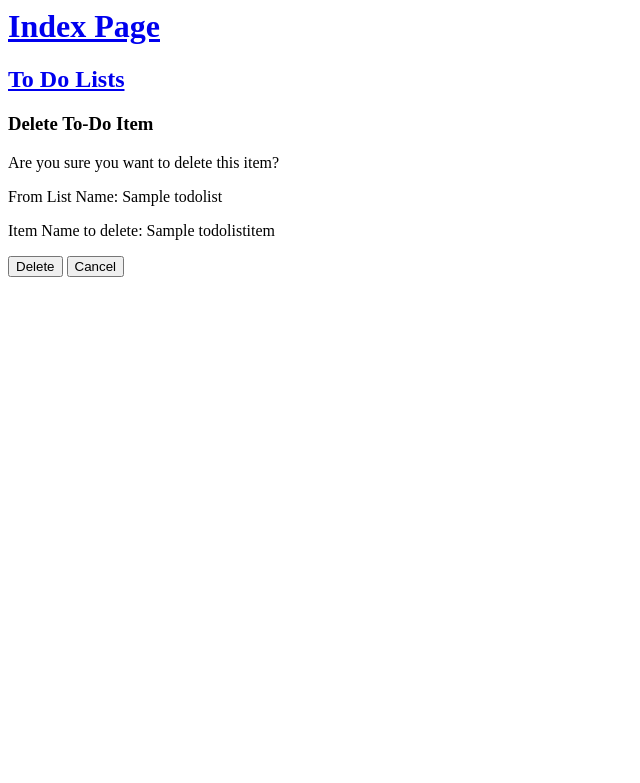
After one commit to alextfchan/planner, a Django app: page /planner/1/item/1/delete/ in a window 1280 px wide. The commit adds this page. Shown: the top 783 px of the page, without its empty margins (0-640 px from the left). Run offline with Django 5.2, Linux system fonts and the light colour scheme; tables that the repository leaves empty hold one stand-in row (values such as "Sample post").

Commit message:
Functionality for CRUD (Update, and Delete) is now working. Users can update specific items, and delete ToDo Lists, and ToDo Items

```diff
--- a/apptodolist/models.py
+++ b/apptodolist/models.py
@@ -15,9 +15,9 @@ class ToDoList(models.Model):
     list_name = models.CharField(max_length=100, unique = True)
     created_date = models.DateTimeField(auto_now_add=True)
 
-    def list_id_url(self):
+    def get_absolute_url(self):
         ''' Returns the URL for the specific ToDoList. '''
-        return reverse ('listid', args=[self.id])
+        return reverse ('list', args=[self.id])
 
     def __str__(self):
         return self.list_name
@@ -35,9 +35,9 @@ class ToDoListItem(models.Model):
     created_date = models.DateTimeField(auto_now_add=True)
     status = models.BooleanField(default=False)
 
-    def item_id_url(self):
+    def get_absolute_url(self):
         ''' Returns the URL for the specific ToDoListItem. '''
-        return reverse('itemid', args=[str(self.list_name.id), str(self.id)])
+        return reverse('item_update', args=[str(self.list_name.id), str(self.id)])
 
-    def __str__(self):
-        return f"{self.item_name}, from list: {self.list_name}"
+    # def __str__(self):
+    #     return f"{self.item_name}, from list: {self.list_name}"
--- /dev/null
+++ b/apptodolist/templates/todo_items_delete.html
@@ -0,0 +1,36 @@
+<html lang="en">
+
+<head>
+    <title>To Do List Item</title>
+</head>
+
+
+    <body>
+        <h1>
+            <a href="{% url 'app_index:app_index' %}"> Index Page</a>
+        </h1>
+    </div>
+        <h2>
+        <a href="{% url 'app_todo:app_todo' %}"> To Do Lists</a>
+        </h2>
+    </div>
+
+    <h3>Delete To-Do Item</h3>
+    </div>
+
+    <p>
+        Are you sure you want to delete this item?
+    </p>
+    <p>
+        From List Name: {{object.list_name}}
+    </p>
+    <p>
+        Item Name to delete: {{object.item_name}}
+    </p>
+
+    <form method="POST">
+        {% csrf_token %}
+        <input value="Delete" type="submit">
+        <input value="Cancel" type="button" onclick="location.href='{% url "app_todo:list" list_name.id %}';"/>
+    </form>
+</body>
--- a/apptodolist/urls.py
+++ b/apptodolist/urls.py
@@ -12,11 +12,30 @@ urlpatterns = [
 
     # url: /planner/<id> name: 'listid' will match with HTML macro.
     # <int:list_id> is referring to the parameter created in views. (get_lists_query function)
-    path('<int:listid>/', views.ListOfToDoItems.as_view(), name = 'list'),
+    path('<int:listid>/',
+         views.ListOfToDoItems.as_view(),
+         name = 'list'),
 
     # Create List and Item patterns
+    path('add/',
+         views.CreateList.as_view(),
+         name='list_add'),
 
-    path('add/', views.CreateList.as_view(), name='list_add'),
+    path('<int:listid>/item/add/',
+         views.CreateItem.as_view(),
+         name='item_add'),
 
-    path('<int:listid>/item/add/', views.CreateItem.as_view(), name='item_add'),
+    # Update Item pattern
+    path('<int:listid>/item/<int:pk>/',
+         views.UpdateItem.as_view(),
+         name='item_update'),
+
+    # Delete List and Item patterns
+    path('<int:pk>/delete/',
+         views.DeleteList.as_view(),
+         name='list_delete'),
+
+    path('<int:listid>/item/<int:pk>/delete/',
+         views.DeleteItem.as_view(),
+         name='item_delete'),
 ]
--- a/apptodolist/views.py
+++ b/apptodolist/views.py
@@ -1,14 +1,15 @@
 from typing import Any
 from django.shortcuts import render
 from django.http import HttpResponse
-from django.urls import reverse
+from django.urls import reverse, reverse_lazy
 from django.views.generic import (
     ListView,
     CreateView,
     UpdateView,
-    DeleteView
+    DeleteView,
 )
 from apptodolist.models import ToDoList, ToDoListItem
+
 
 class ListOfToDos(ListView):
     model = ToDoList
@@ -23,27 +24,26 @@ class ListOfToDoItems(ListView):
 
     def get_queryset(self):
         '''
-        The self.kwargs["listid"] will be referenced within the urls.py file
+        The self.kwargs['listid'] will be referenced within the urls.py file
         - The parameter will be the specific list (listid), as we do not want every
         single item created without a list filter.
         '''
-        return ToDoListItem.objects.filter(list_name_id=self.kwargs["listid"])
+        return ToDoListItem.objects.filter(list_name_id=self.kwargs['listid'])
 
     def get_context_data(self) -> dict[str, Any]:
         context = super().get_context_data()
         # list_name refers to the foreign key within ToDoListItem data model.
-        context["list_name"] = ToDoList.objects.get(id=self.kwargs["listid"])
+        context['list_name'] = ToDoList.objects.get(id=self.kwargs['listid'])
         return context
 
 
 #CRUD Code below.
-
 class CreateList(CreateView):
     model = ToDoList
     template_name = 'todo_list_add.html'
     fields = ['list_name']
 
-    def get_context_data(self):
+    def get_context_data(self) -> dict[str, Any]:
         '''
         https://docs.djangoproject.com/en/5.0/topics/class-based-views/generic-display/#adding-extra-context
         '''
@@ -57,11 +57,12 @@ class CreateList(CreateView):
 
 class CreateItem(CreateView):
     model = ToDoListItem
-    template_name = 'todo_items_add.html'
+    template_name = 'todo_items_form.html'
     fields = [
         'list_name',
         'item_name',
         'item_content',
+        'status',
     ]
 
     def get_initial(self):
@@ -76,15 +77,55 @@ class CreateItem(CreateView):
         initial_data['list_name'] = list_name
         return initial_data
 
-    def get_context_data(self):
+    def get_context_data(self) -> dict[str, Any]:
         '''
         https://docs.djangoproject.com/en/5.0/topics/class-based-views/generic-display/#adding-extra-context
         '''
         context = super().get_context_data()
         list_name = ToDoList.objects.get(id=self.kwargs['listid'])
         context['list_name'] = list_name
-        context['item_name'] = 'Create a new item'
+        context['item_name'] = 'Create new item'
         return context
 
     def get_success_url(self):
         return reverse('app_todo:list', args=[self.object.list_name_id])
+
+
+class UpdateItem(UpdateView):
+    model = ToDoListItem
+    template_name = 'todo_items_form.html'
+    fields = [
+        'list_name',
+        'item_name',
+        'item_content',
+        'status',
+    ]
+
+    def get_context_data(self):
+        context = super().get_context_data()
+        context['list_name'] = self.object.list_name
+        context['item_name'] = 'Update item contents'
+        return context
+
+    def get_success_url(self):
+        return reverse('app_todo:list', args=[self.object.list_name_id])
+
+
+class DeleteList(DeleteView):
+    model = ToDoList
+    template_name = 'todo_list_delete.html'
+    success_url = reverse_lazy('app_todo:app_todo')
+    # Later functionality: can change the 'cancel' button to redirect to the list of items page, rather than index.
+
+
+class DeleteItem(DeleteView):
+    model = ToDoListItem
+    template_name = 'todo_items_delete.html'
+
+    def get_success_url(self):
+        return reverse_lazy('app_todo:list', args=[self.kwargs['listid']])
+
+    def get_context_data(self, **kwargs):
+        context = super().get_context_data(**kwargs)
+        context['list_name'] = self.object.list_name
+        return context
```
Also changed, not shown: apptodolist/templates/todo_items.html (+8 -3 lines), apptodolist/templates/todo_items_form.html (renamed from apptodolist/templates/todo_items_add.html, +7 -2 lines), apptodolist/templates/todo_list_delete.html (added, +33 -0 lines).
